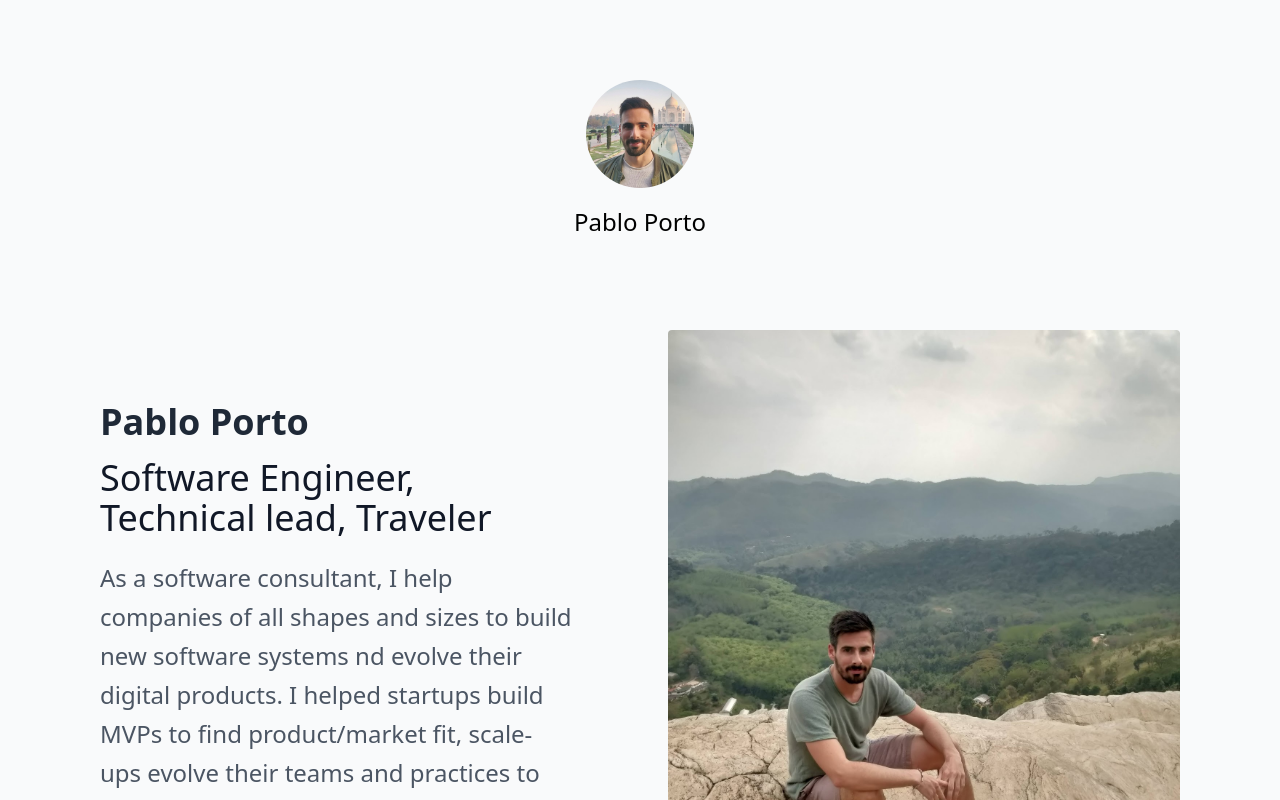
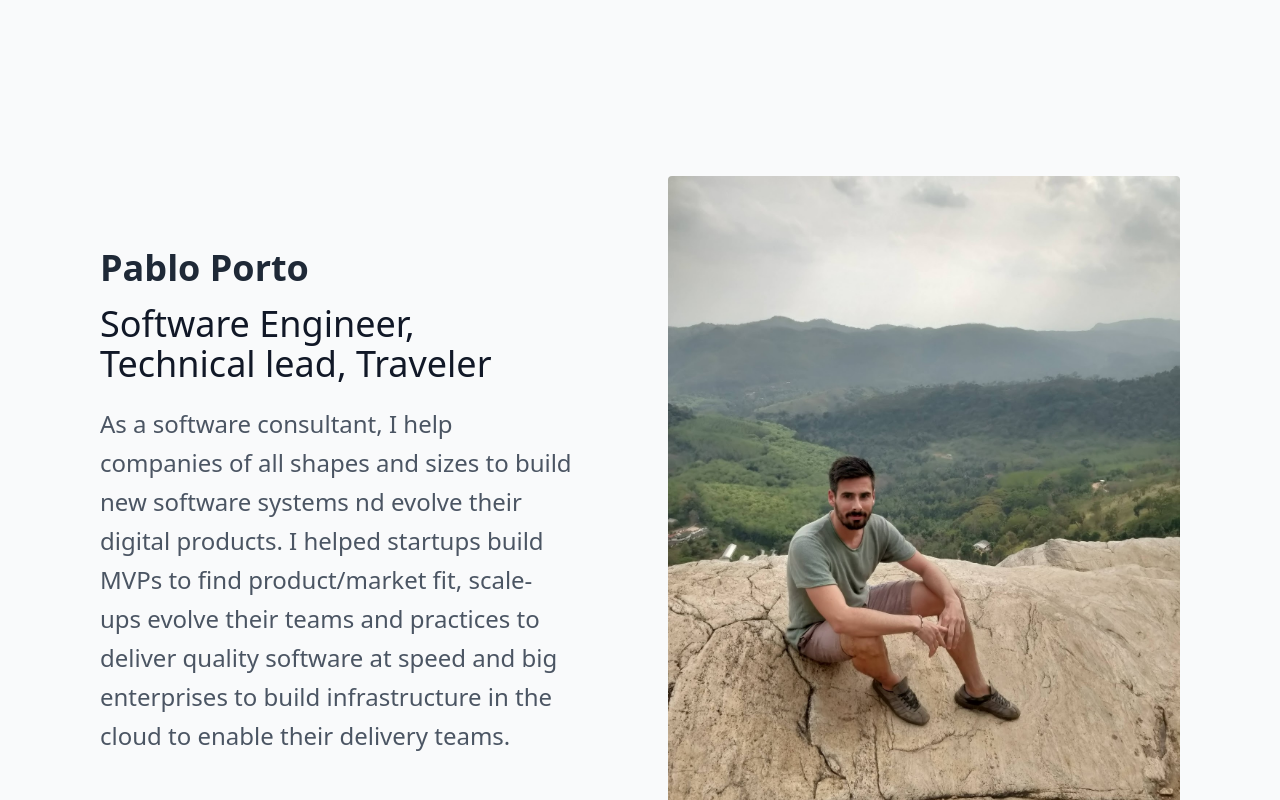
Before and after one commit to portovep/pabloporto.me, a Next.js app: page /about in a window 1280 px wide. Shown: the top 800 px of the page. Built offline with nearby package versions, Linux system fonts and the light colour scheme; what @tailwindcss/typography would draw is missing.

Commit message:
Link about page from header

```diff
--- a/components/Layout/Layout.tsx
+++ b/components/Layout/Layout.tsx
@@ -11,12 +11,19 @@ const siteDescription =
 
 type LayoutProps = {
     children: React.ReactNode;
+    hideHeader?: boolean;
     home?: boolean;
     wide?: boolean;
     pageTitle?: string;
 };
 
-export default function Layout({ children, home, wide, pageTitle }: LayoutProps): JSX.Element {
+export default function Layout({
+    children,
+    home,
+    hideHeader,
+    wide,
+    pageTitle
+}: LayoutProps): JSX.Element {
     const title = pageTitle || siteTitle;
     return (
         <div className={`${wide ? 'max-w-6xl' : 'max-w-4xl'} px-0 py-4 mx-auto mt-16`}>
@@ -41,9 +48,12 @@ export default function Layout({ children, home, wide, pageTitle }: LayoutProps)
                 <meta name="robots" content="index,follow" />
                 <meta name="googlebot" content="index,follow" />
             </Head>
+            {!hideHeader && (
                 <header className="flex flex-col items-center">
                     {home ? (
                         <>
+                            <Link href="/about">
+                                <a>
                                     <Image
                                         priority
                                         src="/images/profile.jpg"
@@ -52,10 +62,12 @@ export default function Layout({ children, home, wide, pageTitle }: LayoutProps)
                                         width={144}
                                         alt={name}
                                     />
+                                </a>
+                            </Link>
                         </>
                     ) : (
                         <>
-                        <Link href="/">
+                            <Link href="/about">
                                 <a>
                                     <Image
                                         priority
@@ -68,13 +80,14 @@ export default function Layout({ children, home, wide, pageTitle }: LayoutProps)
                                 </a>
                             </Link>
                             <h2 className="text-2xl leading-6 mt-4">
-                            <Link href="/">
+                                <Link href="/about">
                                     <a className="text-current">{name}</a>
                                 </Link>
                             </h2>
                         </>
                     )}
                 </header>
+            )}
             <main className="mx-4 antialiased">{children}</main>
             {!home && (
                 <div className="text-lg ml-7 mt-12">
--- a/pages/about/index.tsx
+++ b/pages/about/index.tsx
@@ -2,7 +2,7 @@ import Layout, { siteTitle } from '../../components/Layout/Layout';
 
 export default function About(): JSX.Element {
     return (
-        <Layout wide pageTitle={`${siteTitle} - About`}>
+        <Layout wide hideHeader pageTitle={`${siteTitle} - About`}>
             <section className="text-xl sm:text-2xl leading-6 text-gray-600">
                 <div className="container mx-auto flex px-5 py-24 md:flex-row flex-col items-center">
                     <div className="lg:flex-grow md:w-1/2 lg:pr-24 md:pr-16 flex flex-col md:items-start md:text-left mb-16 md:mb-0 items-center text-center">
--- a/pages/index.tsx
+++ b/pages/index.tsx
@@ -44,8 +44,8 @@ export default function Home(): JSX.Element {
                         linkURL="/traveling"
                     />
                     <Card
-                        title="About"
-                        description="More information about me, in case you want to get in touch."
+                        title="Making"
+                        description="A collection of pet projects and other apps I made. "
                     />
                 </div>
             </div>
```
Lines whose indentation alone changed are shown as unchanged.
